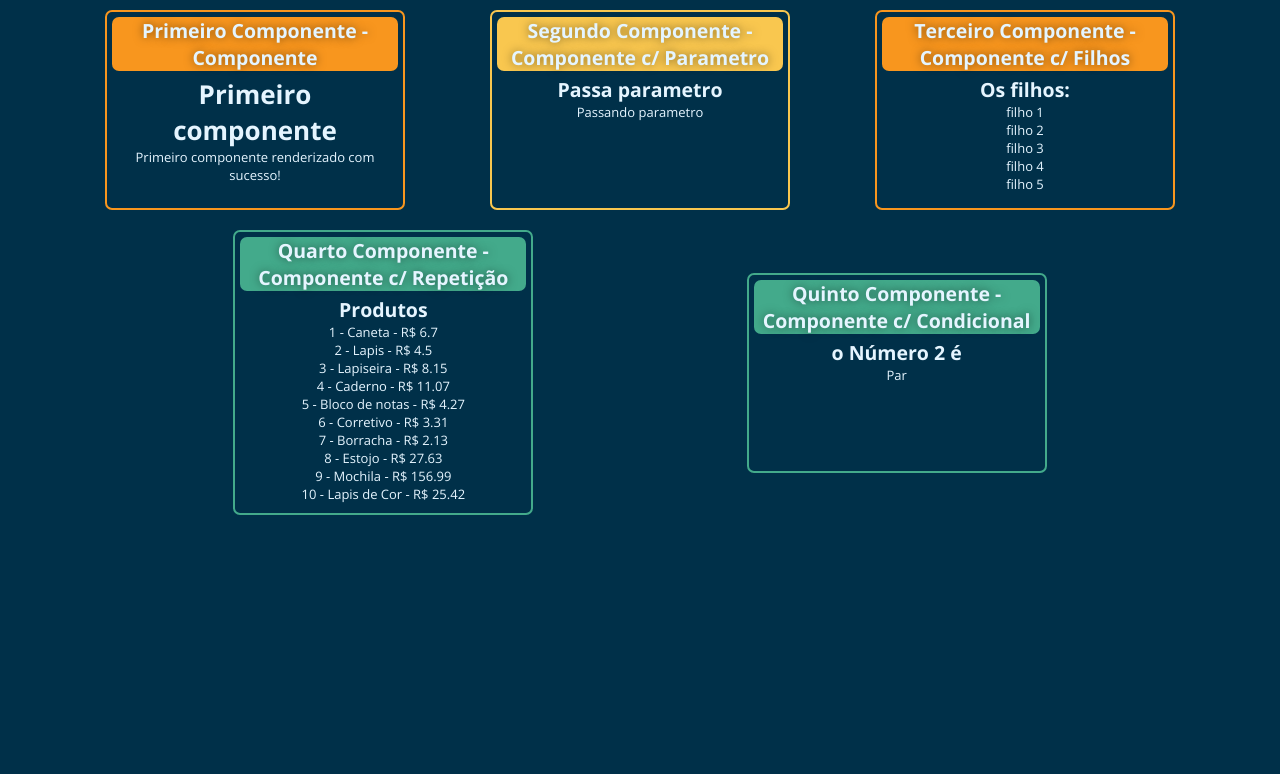
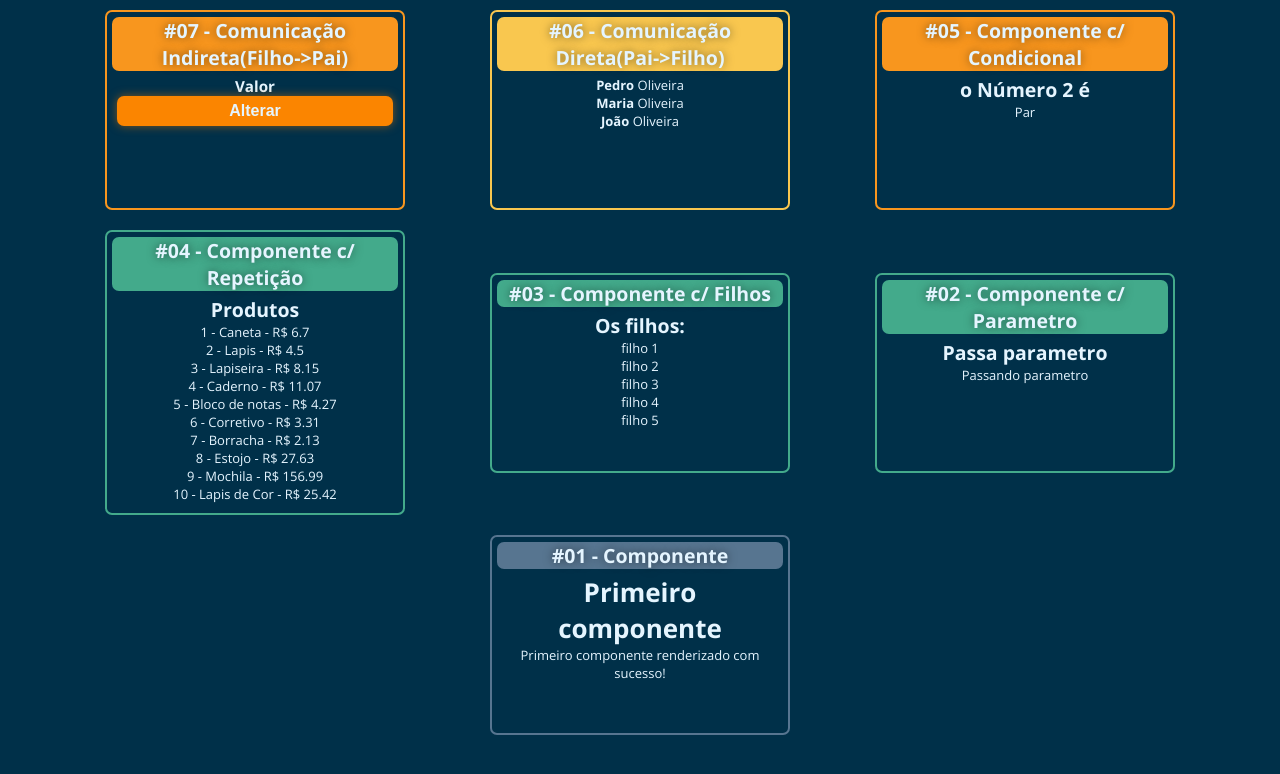
Before and after one commit to Kauan-Azevedo/React-Masterclass-Aula, a React (Vite) app: page / in a window 1280 px wide. Shown: the top 774 px of the page. Built offline with nearby package versions, Linux system fonts and the light colour scheme.

Commit message:
feat: new components

```diff
--- a/src/App.jsx
+++ b/src/App.jsx
@@ -5,18 +5,26 @@ import { ComParametro } from './components/basicos/ComParametro'
 import { Card } from "./components/Card"
 import { Repeticao } from "./components/basicos/Repetição"
 import { Condicional } from "./components/basicos/Condicional"
+import { Pai } from "./components/comunicacao/direta/Pai"
+import { Super } from "./components/comunicacao/indireta/Super"
 
 export default function App() {
     return (
         <div className="App">
             <div className="cards-container">
-                <Card title="Primeiro Componente - Componente">
-                    <Primeiro />
+                <Card title="#07 - Comunicação Indireta(Filho->Pai)">
+                    <Super />
                 </Card>
-                <Card title="Segundo Componente - Componente c/ Parametro">
-                    <ComParametro titulo="Passa parametro" subtitulo="Passando parametro" />
+                <Card title="#06 - Comunicação Direta(Pai->Filho)">
+                    <Pai sobrenome="Oliveira" />
                 </Card>
-                <Card title="Terceiro Componente - Componente c/ Filhos">
+                <Card title="#05 - Componente c/ Condicional">
+                    <Condicional number={2} />
+                </Card>
+                <Card title="#04 - Componente c/ Repetição">
+                    <Repeticao />
+                </Card>
+                <Card title="#03 - Componente c/ Filhos">
                     <ComFilhos>
                         <p>filho 1</p>
                         <p>filho 2</p>
@@ -25,11 +33,11 @@ export default function App() {
                         <p>filho 5</p>
                     </ComFilhos>
                 </Card>
-                <Card title="Quarto Componente - Componente c/ Repetição">
-                    <Repeticao />
+                <Card title="#02 - Componente c/ Parametro">
+                    <ComParametro titulo="Passa parametro" subtitulo="Passando parametro" />
                 </Card>
-                <Card title="Quinto Componente - Componente c/ Condicional">
-                    <Condicional number={2} />
+                <Card title="#01 - Componente">
+                    <Primeiro />
                 </Card>
             </div>
         </div>
```
